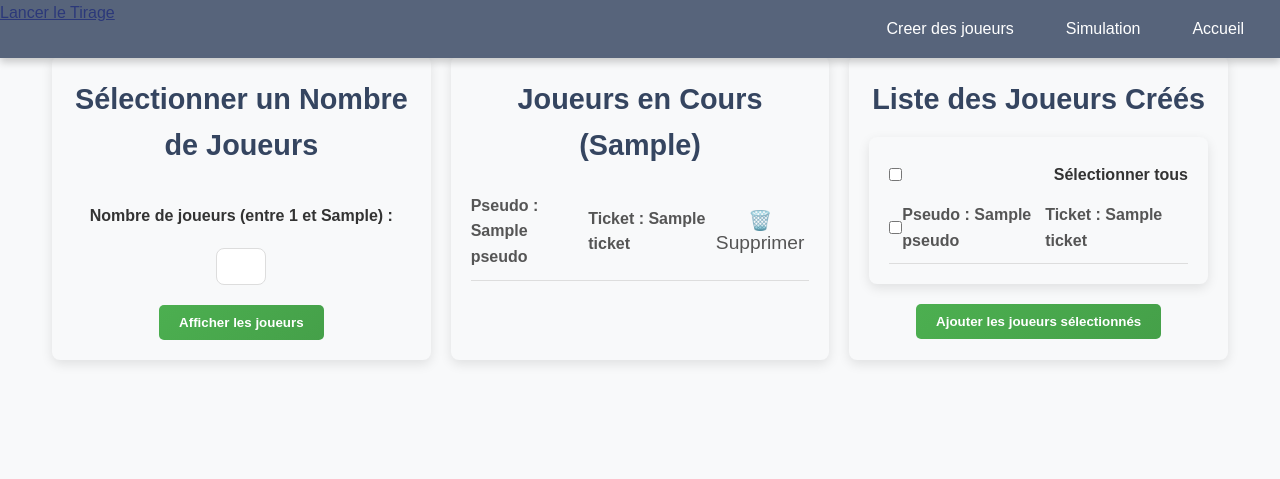
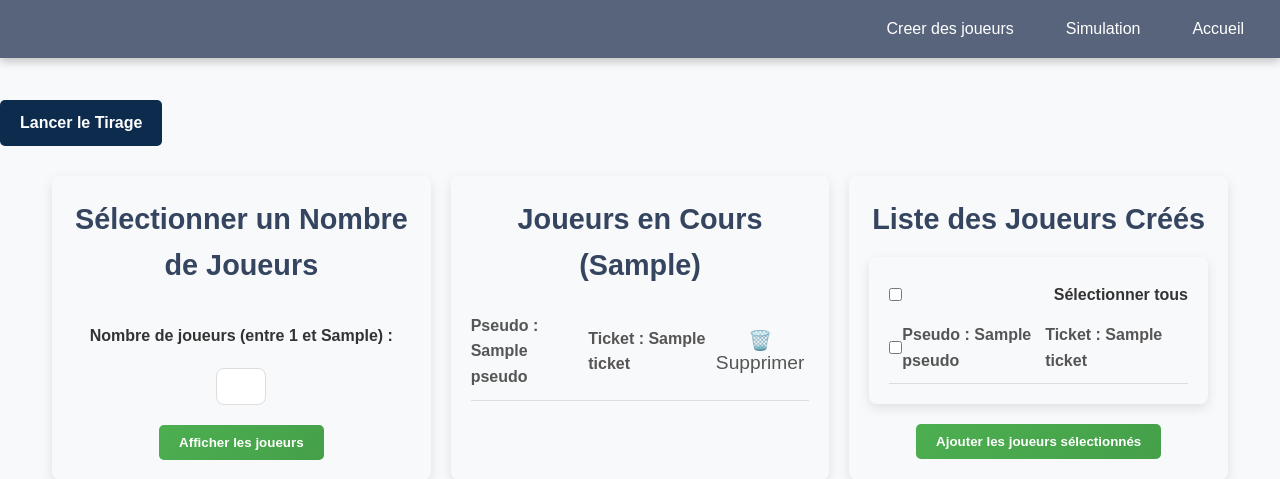
Before and after one commit to safiya6/qualitedev_loto, a PHP site: template Views/view_simulation.php in a window 1280 px wide. Shown: the top 479 px of the page. Run offline with PHP 8.4, Linux system fonts and the light colour scheme; the template is opened without the code that fills it: most values are stand-ins (such as "Sample title", 1, 10 or a date in 2020).

Commit message:
modif de class css

```diff
--- a/Views/view_simulation.php
+++ b/Views/view_simulation.php
@@ -1,5 +1,5 @@
 <?php require_once "view_begin.php"; ?>
-<a class="tirage" href="?controller=gagnant" >
+<a class="button-tirage" href="?controller=gagnant" >
     Lancer le Tirage
 </a>
 <div class="container">
```
